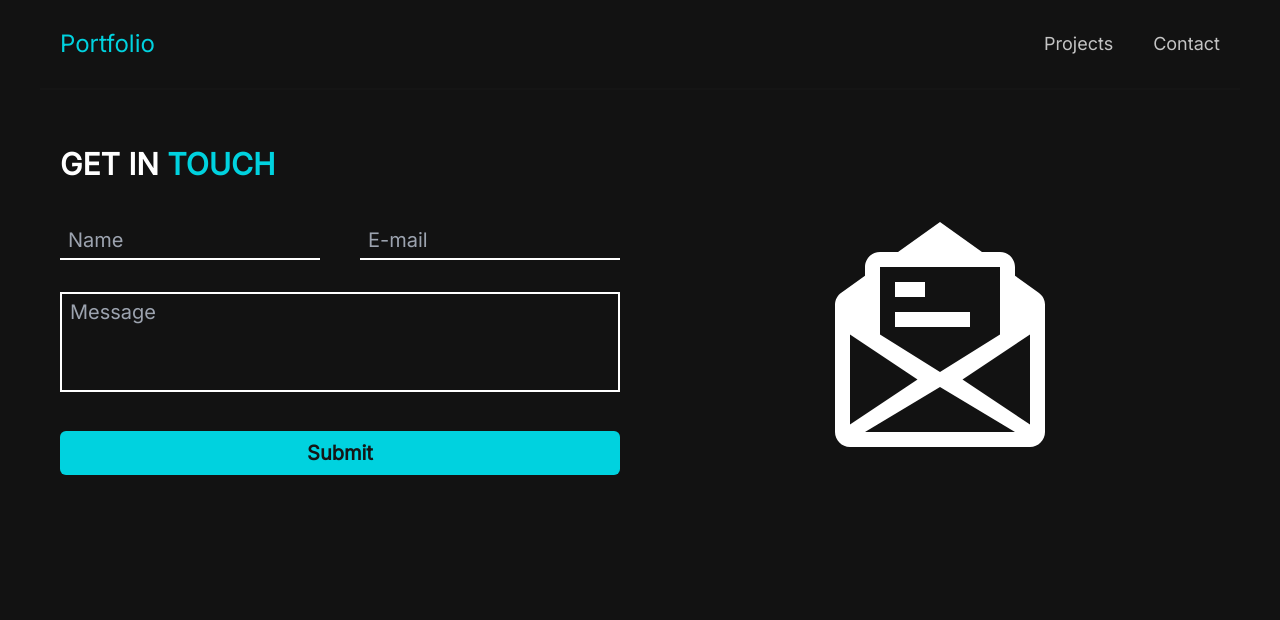
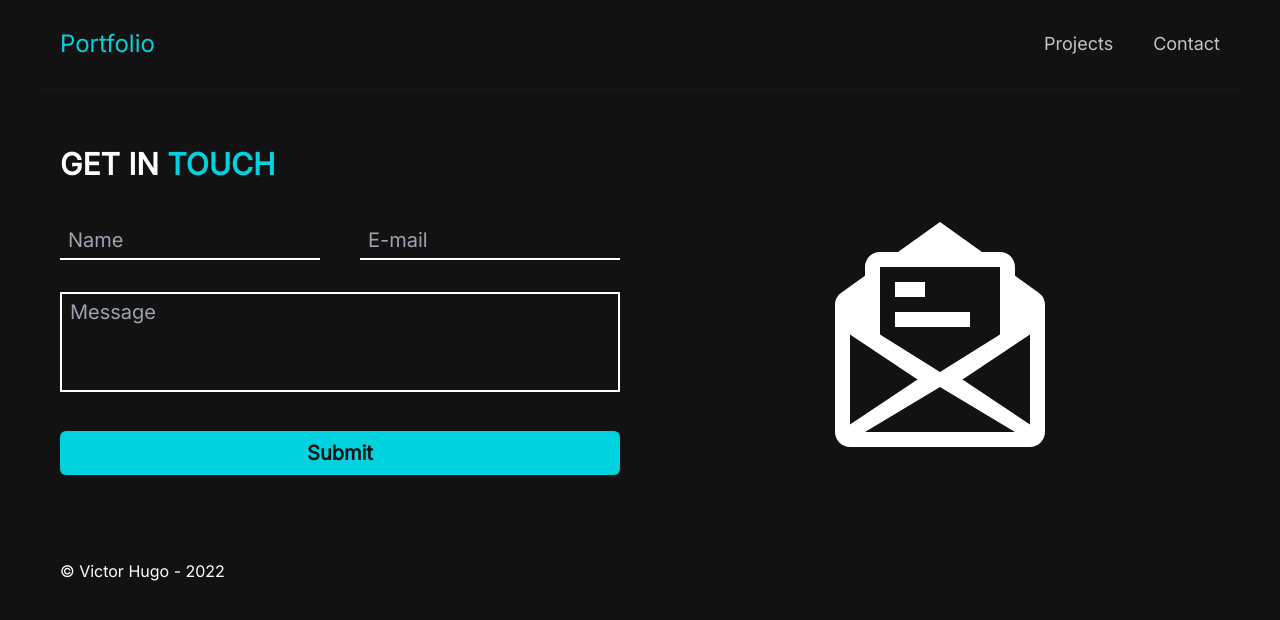
Before and after one commit to Victorhbm/Portfolio, a React (Create React App) app: page /contact in a window 1280 px wide. Shown: the top 620 px of the page. Built offline with nearby package versions, Linux system fonts and the light colour scheme.

Commit message:
feat: add Footer to ContactPage

```diff
--- a/src/pages/ContactPage/index.jsx
+++ b/src/pages/ContactPage/index.jsx
@@ -1,12 +1,16 @@
 import Header from "../../components/Header";
 import Contact from "../../components/Contact";
 import { Container } from "./style";
+import Footer from "../../components/Footer";
 
 export default function ContactPage() {
   return (
     <Container>
-      <Header />
-      <Contact bgDark={true} />
+      <div>
+        <Header />
+        <Contact bgDark={true} />
+      </div>
+      <Footer />
     </Container>
   );
 }
```
